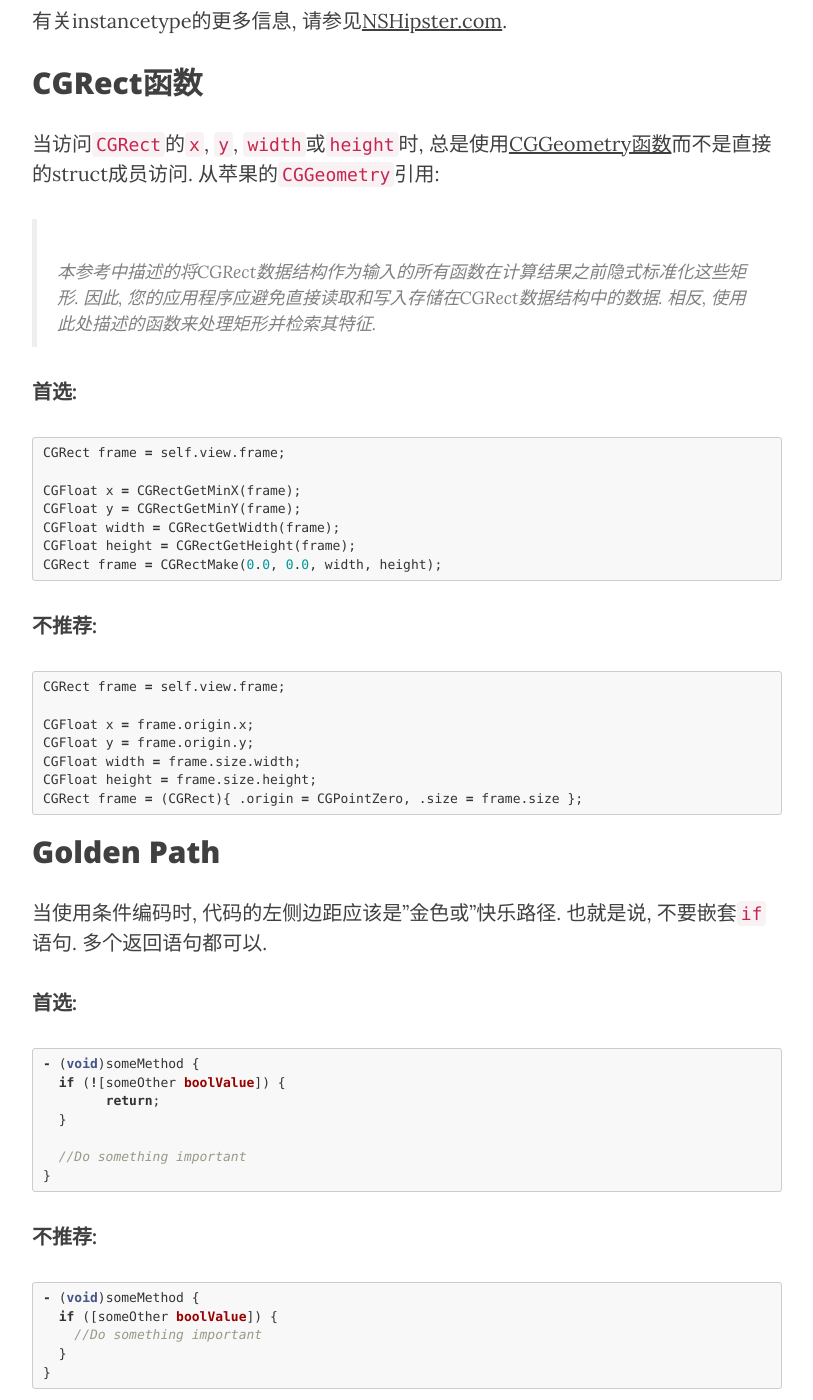
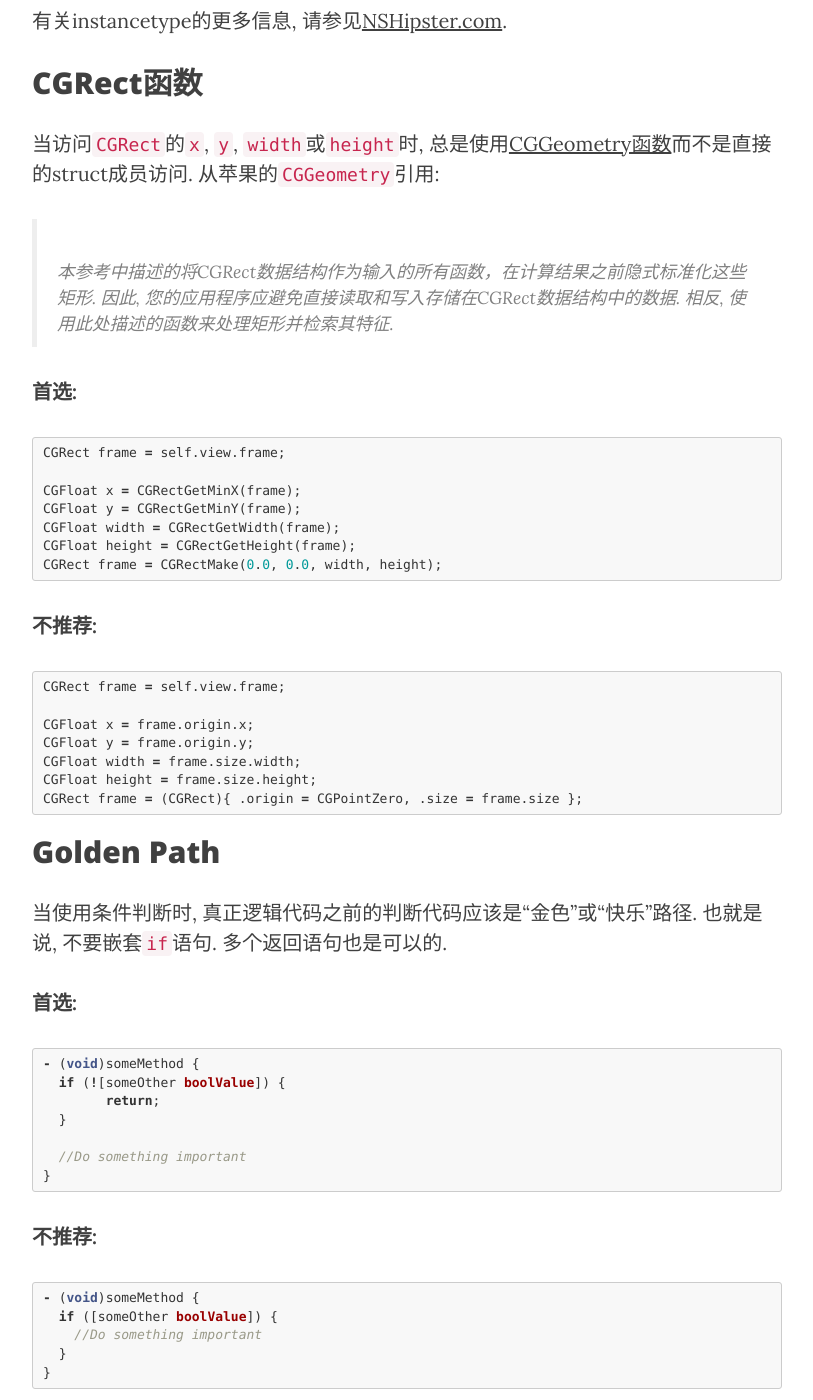
Before and after one commit to DavidHu0921/davidhu0921.github.io, a Jekyll site: the page built from _posts/2017-03-14-Objective-C风格指南.md, in a window 1280 px wide and 1400 px high, scrolled down 14622 px. Shown: the whole window, without its empty margins (233-1046 px from the left). Built offline with Jekyll 4.4.1, drawn with Linux system fonts in a browser that asks for light colours; nearby versions of some CDN libraries; some of the changed text lies outside the part shown.

Commit message:
第一遍精校完成

```diff
--- a/_posts/2017-03-14-Objective-C风格指南.md
+++ b/_posts/2017-03-14-Objective-C风格指南.md
@@ -609,7 +609,7 @@ Init方法应该遵循由Apple生成的代码模板提供的约定. 还应使用
 
 当访问`CGRect`的`x`, `y`, `width`或`height`时, 总是使用[CGGeometry函数](http://developer.apple.com/library/ios/#文档/graphicsimaging/reference/CGGeometry/Reference/reference.html)而不是直接的struct成员访问. 从苹果的`CGGeometry`引用:
 
->本参考中描述的将CGRect数据结构作为输入的所有函数在计算结果之前隐式标准化这些矩形. 因此, 您的应用程序应避免直接读取和写入存储在CGRect数据结构中的数据. 相反, 使用此处描述的函数来处理矩形并检索其特征.
+>本参考中描述的将CGRect数据结构作为输入的所有函数，在计算结果之前隐式标准化这些矩形. 因此, 您的应用程序应避免直接读取和写入存储在CGRect数据结构中的数据. 相反, 使用此处描述的函数来处理矩形并检索其特征.
 
 **首选:**
 
@@ -637,7 +637,7 @@ CGRect frame = (CGRect){ .origin = CGPointZero, .size = frame.size };
 
 ## Golden Path
 
-当使用条件编码时, 代码的左侧边距应该是"金色或"快乐路径. 也就是说, 不要嵌套`if`语句. 多个返回语句都可以.
+当使用条件判断时, 真正逻辑代码之前的判断代码应该是“金色”或“快乐”路径. 也就是说, 不要嵌套`if`语句. 多个返回语句也是可以的.
 
 **首选:**
 
```
Also changed, not shown: other parts of _posts/2017-03-14-Objective-C风格指南.md (+3 -4 lines).
